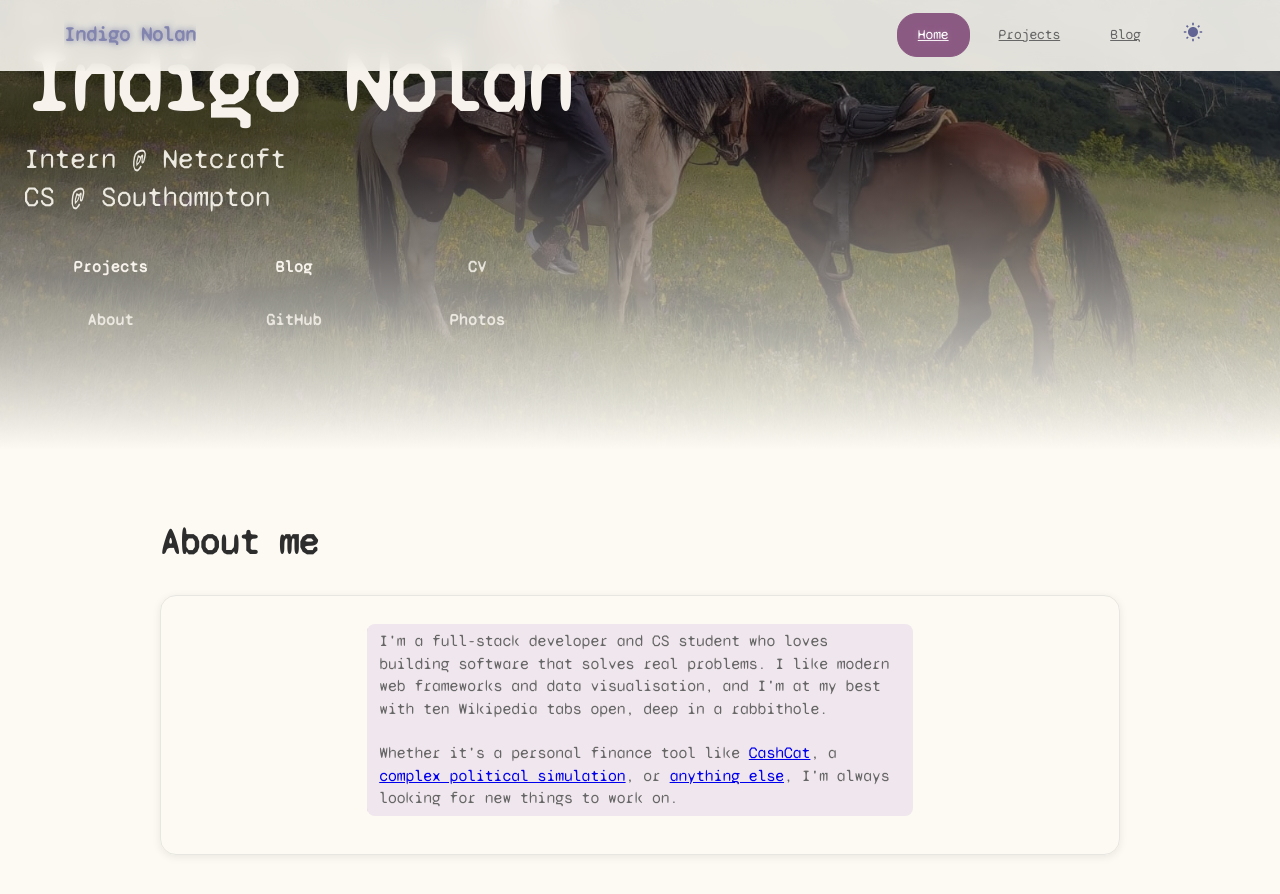
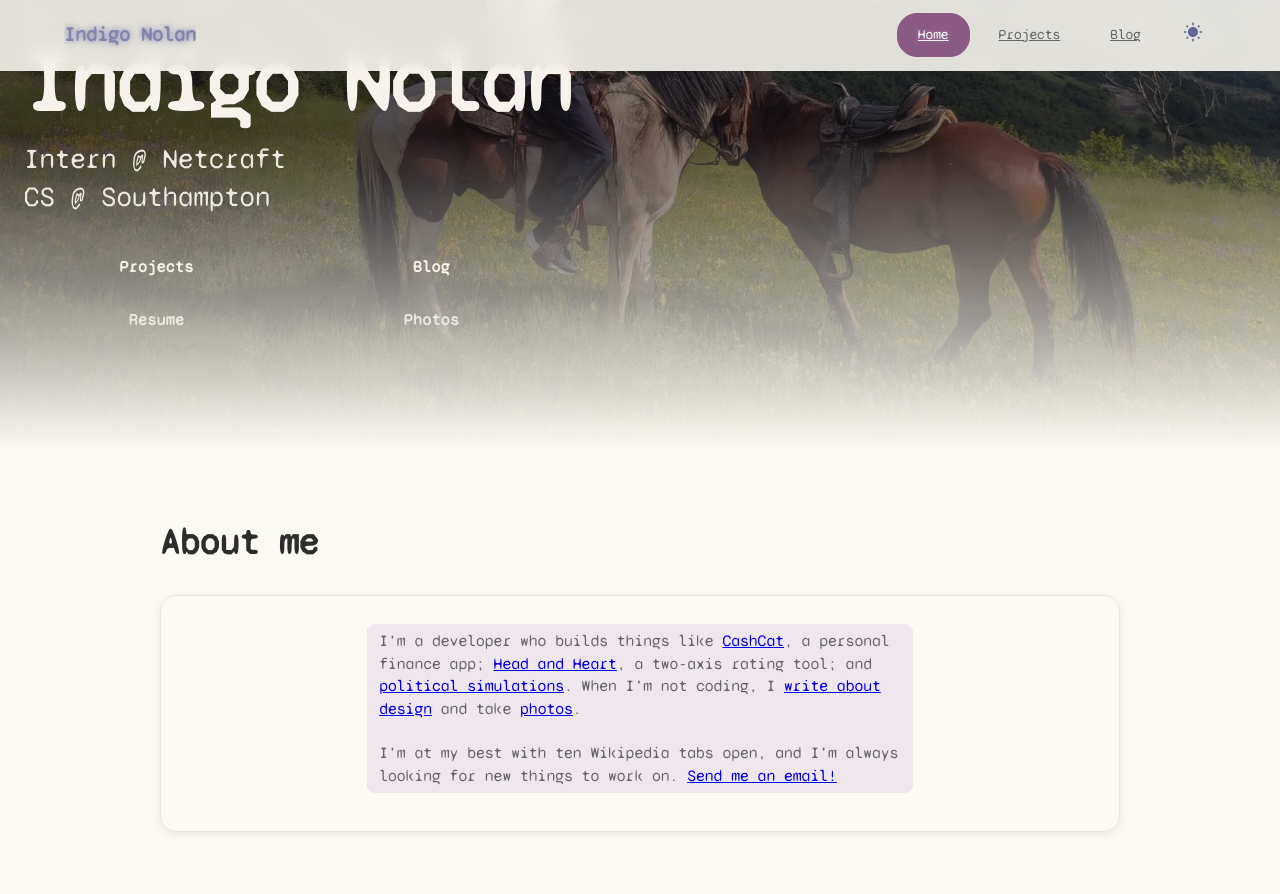
Before and after one commit to Lem0naise/website, a Jekyll site: the page built from index.html, in a window 1280 px wide and 900 px high, scrolled down 520 px. Shown: the top 894 px of the window. Built offline with Jekyll 4.4.1, drawn with Linux system fonts in a browser that asks for light colours; some web fonts are replaced; comment, search, counter and statistics services are not loaded.

Commit message:
rework home hero and about section

```diff
--- a/assets/walk.css
+++ b/assets/walk.css
@@ -93,7 +93,7 @@ body.walk-page button.tab.tab-svg:hover {
 
 .hero-nav {
 	display: grid;
-	grid-template-columns: repeat(3, 1fr);
+	grid-template-columns: repeat(2, 1fr);
 	gap: 10px;
 	margin-top: 28px;
 	width: 100%;
@@ -315,7 +315,7 @@ button.tab:focus-visible {
 
 @media (max-width: 860px) {
 	.hero-nav {
-		grid-template-columns: repeat(3, 1fr);
+		grid-template-columns: repeat(2, 1fr);
 		gap: 8px;
 	}
 
@@ -364,7 +364,7 @@ button.tab:focus-visible {
 	}
 
 	.hero-nav {
-		grid-template-columns: repeat(3, 1fr);
+		grid-template-columns: repeat(2, 1fr);
 		gap: 6px;
 		max-width: none;
 	}
--- a/index.html
+++ b/index.html
@@ -133,17 +133,9 @@ permalink: /
 
 					<a class="hero-nav-card" href="/cv">
 						<svg class="hero-nav-icon" aria-hidden="true" focusable="false"><use href="/assets/icons.svg#icon-phone"/></svg>
-						<span class="hero-nav-label">CV</span>
+						<span class="hero-nav-label">Resume</span>
 					</a>
-					<a class="hero-nav-card" href="#about">
-						<svg class="hero-nav-icon" aria-hidden="true" focusable="false"><use href="/assets/icons.svg#icon-person"/></svg>
-						<span class="hero-nav-label">About</span>
-					</a>
-					<a class="hero-nav-card" href="https://github.com/Lem0naise" target="_blank" rel="noopener noreferrer">
-						<svg class="hero-nav-icon" aria-hidden="true" focusable="false"><use href="/assets/icons.svg#icon-github"/></svg>
-						<span class="hero-nav-label">GitHub</span>
-					</a>
-						<a class="hero-nav-card" href="./photos">
+					<a class="hero-nav-card" href="./photos">
 						<svg class="hero-nav-icon" aria-hidden="true" focusable="false"><use href="/assets/icons.svg#icon-camera"/></svg>
 						<span class="hero-nav-label">Photos</span>
 					</a>
@@ -159,12 +151,7 @@ permalink: /
 
 				<div class="about-item about-intro">
 					<ul>
-						<li>I'm a full-stack developer and CS student who loves building software that solves real
-							problems. I like modern web frameworks and data visualisation, and I'm at my best with ten Wikipedia tabs open, deep in a rabbithole. <br /><br /> Whether it's a
-							personal finance tool like <a href="https://cashcat.app">CashCat</a>, a <a
-								href="https://polplay.indigo.spot">complex political simulation</a>, or <a
-								href="/portfolio">anything
-								else</a>, I'm always looking for new things to work on.</li>
+						<li>I'm a developer who builds things like <a href="https://cashcat.app">CashCat</a>, a personal finance app; <a href="https://headandheart.app">Head and Heart</a>, a two-axis rating tool; and <a href="https://electland.indigo.spot">political simulations</a>. When I'm not coding, I <a href="/blog">write about design</a> and take <a href="/photos">photos</a>. <br /><br /> I'm at my best with ten Wikipedia tabs open, and I'm always looking for new things to work on. <a href="#" data-email="web@indigonolan.com">Send me an email!</a></li>
 					</ul>
 				</div>
 			</div>
--- a/js/copy-email.js
+++ b/js/copy-email.js
@@ -1,7 +1,8 @@
 document.addEventListener('DOMContentLoaded', () => {
-    const copyEmailBtn = document.getElementById('copy-email');
-    if (!copyEmailBtn) return;
+    const emailButtons = document.querySelectorAll('[data-email]');
+    if (!emailButtons.length) return;
 
+    emailButtons.forEach((copyEmailBtn) => {
         const emailText = copyEmailBtn.querySelector('span') || copyEmailBtn;
         const emailAddress = copyEmailBtn.getAttribute('data-email');
         if (!emailAddress) return;
@@ -27,3 +28,4 @@ document.addEventListener('DOMContentLoaded', () => {
             }
         });
     });
+});
```
Lines whose indentation alone changed are shown as unchanged.
